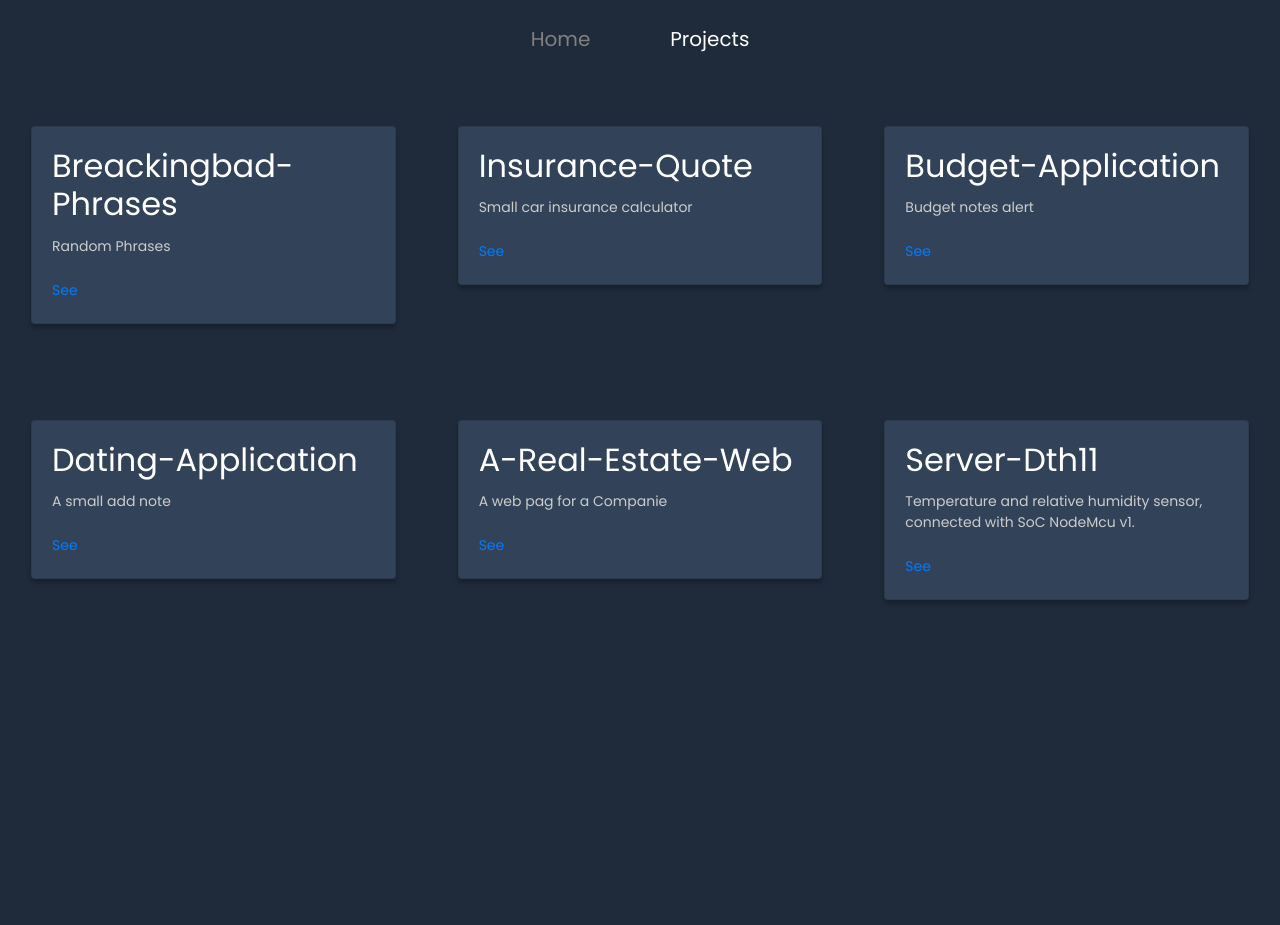
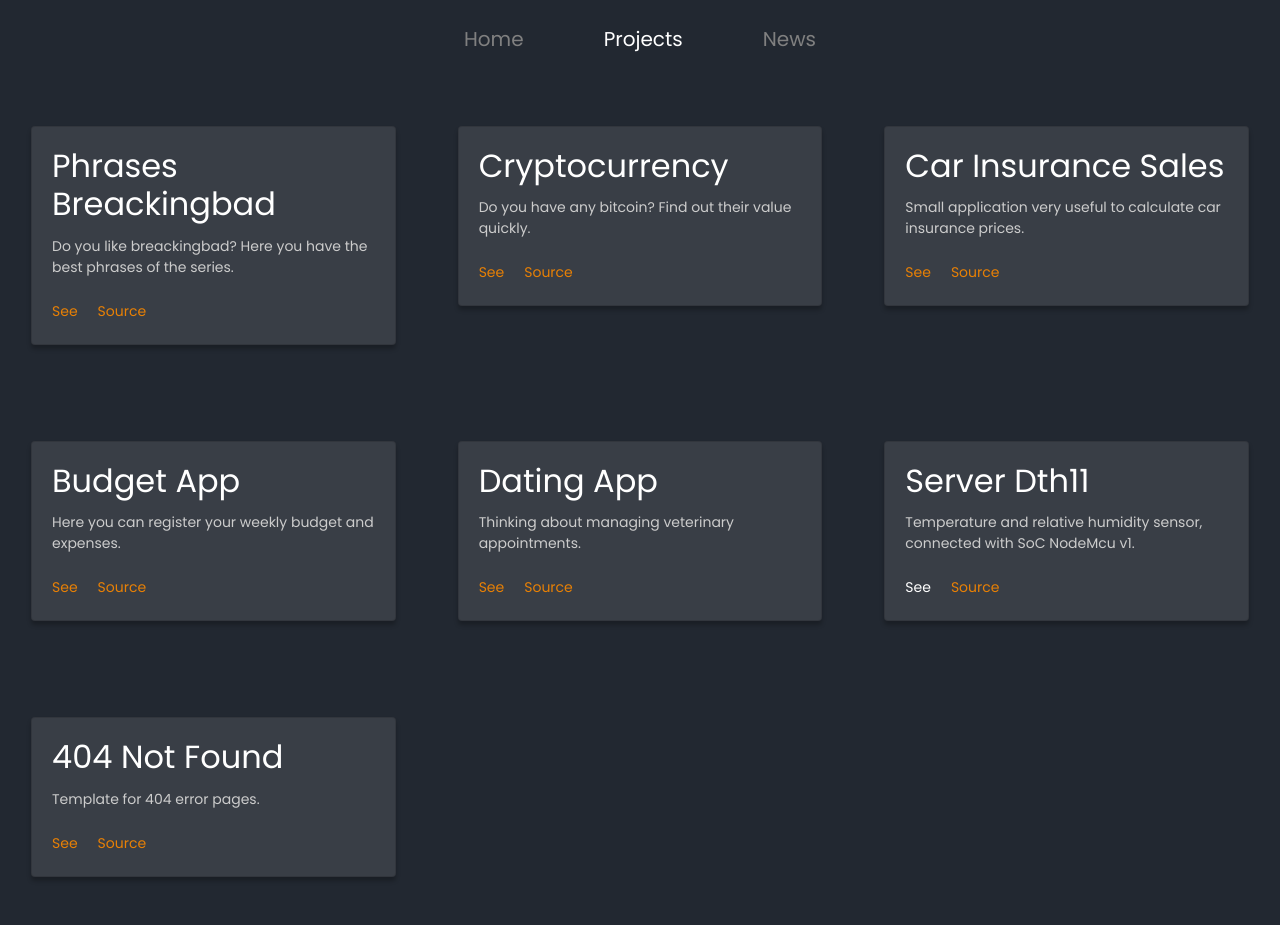
Before and after one commit to erick-sk/erick-saavedra-site-gatsby, a Gatsby site: page /projects in a window 1280 px wide. Before the commit the page ends 800 px from the top, so only its background shows below. Built offline with nearby package versions, Linux system fonts and the light colour scheme; Gatsby itself is replaced by a stand-in of ours.

Commit message:
new design

```diff
--- a/content/projects.yaml
+++ b/content/projects.yaml
@@ -1,23 +1,33 @@
-- title: Breackingbad-Phrases
-  subtitle: Random Phrases
+- title: Phrases Breackingbad
+  subtitle: Do you like breackingbad? Here you have the best phrases of the series.
   link: https://brave-euler-a39080.netlify.app
+  git: https://github.com/erick-sk/breackingbad
 
-- title: Insurance-Quote
-  subtitle: Small car insurance calculator
+- title: Cryptocurrency
+  subtitle: Do you have any bitcoin? Find out their value quickly.
+  link: https://kind-mahavira-674967.netlify.app/
+  git: https://github.com/erick-sk/crypto-currencies
+
+- title: Car Insurance Sales
+  subtitle: Small application very useful to calculate car insurance prices.
   link: https://confident-mccarthy-f8289b.netlify.app/
+  git: https://github.com/erick-sk/quote
 
-- title: Budget-Application
-  subtitle: Budget notes alert
+- title: Budget App
+  subtitle: Here you can register your weekly budget and expenses.
   link: https://frosty-bose-c0a732.netlify.app/
+  git: https://github.com/erick-sk/budget
 
-- title: Dating-Application
-  subtitle: A small add note
+- title: Dating App
+  subtitle: Thinking about managing veterinary appointments.
   link: https://musing-dijkstra-16f709.netlify.app/
+  git: https://github.com/erick-sk/dating
 
-- title: A-Real-Estate-Web
-  subtitle: A web pag for a Companie
-  link: https://erick-sk.github.io/real-estate/
+- title: Server Dth11
+  subtitle: Temperature and relative humidity sensor, connected with SoC NodeMcu v1.
+  git: https://github.com/erick-sk/server-dth11
 
-- title: Server-Dth11
-  subtitle: Temperature and relative humidity sensor, connected with SoC NodeMcu v1.
-  link: https://github.com/erick-sk/server-dth11
+- title: 404 Not Found
+  subtitle: Template for 404 error pages.
+  link: https://naughty-morse-48fac0.netlify.app
+  git: https://github.com/erick-sk/404-not-found
--- a/src/components/appbar.js
+++ b/src/components/appbar.js
@@ -11,6 +11,9 @@ export default function Appbar() {
         <li className="nav-item mx-4">
           <Intent to="/projects">Projects</Intent>
         </li>
+        <li className="nav-item mx-4">
+          <Intent to="/news">News</Intent>
+        </li>
       </ul>
     </div>
   )
--- a/src/components/card.js
+++ b/src/components/card.js
@@ -1,7 +1,7 @@
 import React from "react"
 
 function card(props) {
-  const { cardTitle, cardSubtitle, link } = props
+  const { cardTitle, cardSubtitle, link, git } = props
   return (
     <div className="col-lg-4">
       <div className="card mx-3 my-5">
@@ -11,6 +11,9 @@ function card(props) {
           <a href={link} className="card-link">
             See
           </a>
+          <a href={git} className="card-link">
+            Source
+          </a>
         </div>
       </div>
     </div>
--- a/src/components/link.js
+++ b/src/components/link.js
@@ -4,7 +4,8 @@ import Link from "gatsby-plugin-transition-link/AniLink"
 export default function Intent({ children, to }) {
   return (
     <Link
-    cover bg="#FF8A00"
+      cover
+      bg="#E88005"
       className="nav-link"
       to={to}
       activeStyle={{
--- a/src/pages/projects.js
+++ b/src/pages/projects.js
@@ -22,6 +22,7 @@ function Projects({ data }) {
               cardTitle={node.title}
               cardSubtitle={node.subtitle}
               link={node.link}
+              git={node.git}
               key={node.id}
             />
           )
@@ -41,6 +42,7 @@ export const query = graphql`
           title
           subtitle
           link
+          git
           id
         }
       }
--- a/src/style.css
+++ b/src/style.css
@@ -1,14 +1,14 @@
-@import url('https://fonts.googleapis.com/css?family=Poppins|Source+Code+Pro&display=swap');
+@import url("https://fonts.googleapis.com/css?family=Poppins|Source+Code+Pro&display=swap");
 
 html {
-  background-color: #1f2b3b !important;
+  background-color: #222831 !important;
   color: #fff !important;
   /* font-size: 2em; */
   font-family: "Poppins", sans-serif !important;
 }
 
 body {
-  background-color: #1f2b3b !important;
+  background-color: #222831 !important;
   color: #fff !important;
   font-size: 20px !important;
   font-family: "Poppins", sans-serif !important;
@@ -44,7 +44,7 @@ body {
 .card {
   box-shadow: 0px 4px 4px rgba(0, 0, 0, 0.25);
   transition: 0.1s ease-in;
-  background-color: #324359 !important;
+  background-color: #393e46 !important;
 }
 
 .card p {
@@ -54,6 +54,7 @@ body {
 
 .card a {
   font-size: 0.7em;
+  color: #e88005;
 }
 
 .card:hover {
```
Also changed, not shown: src/components/info.js (+4 -7 lines), src/pages/news.js (added, +18 -0 lines), 1 other file.
